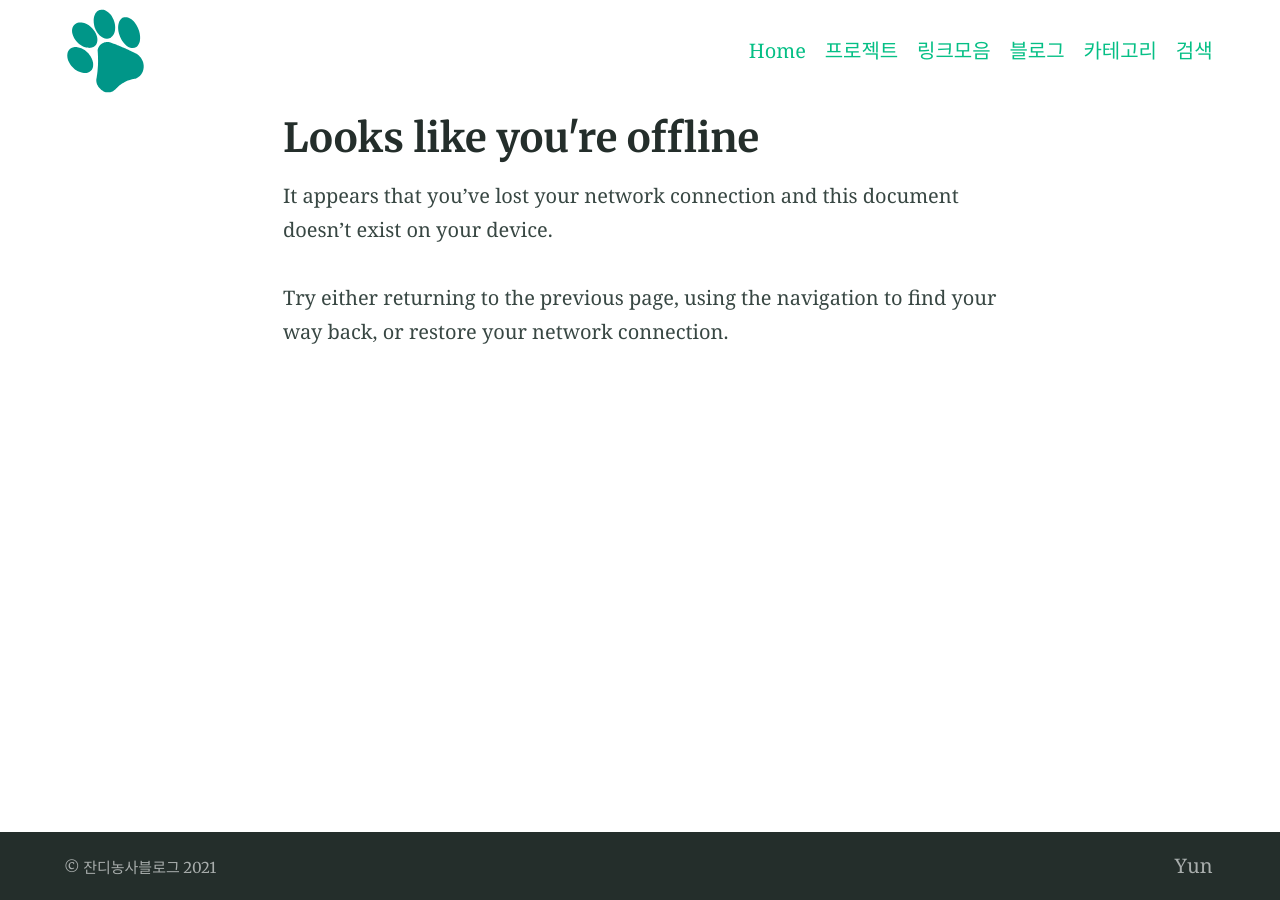
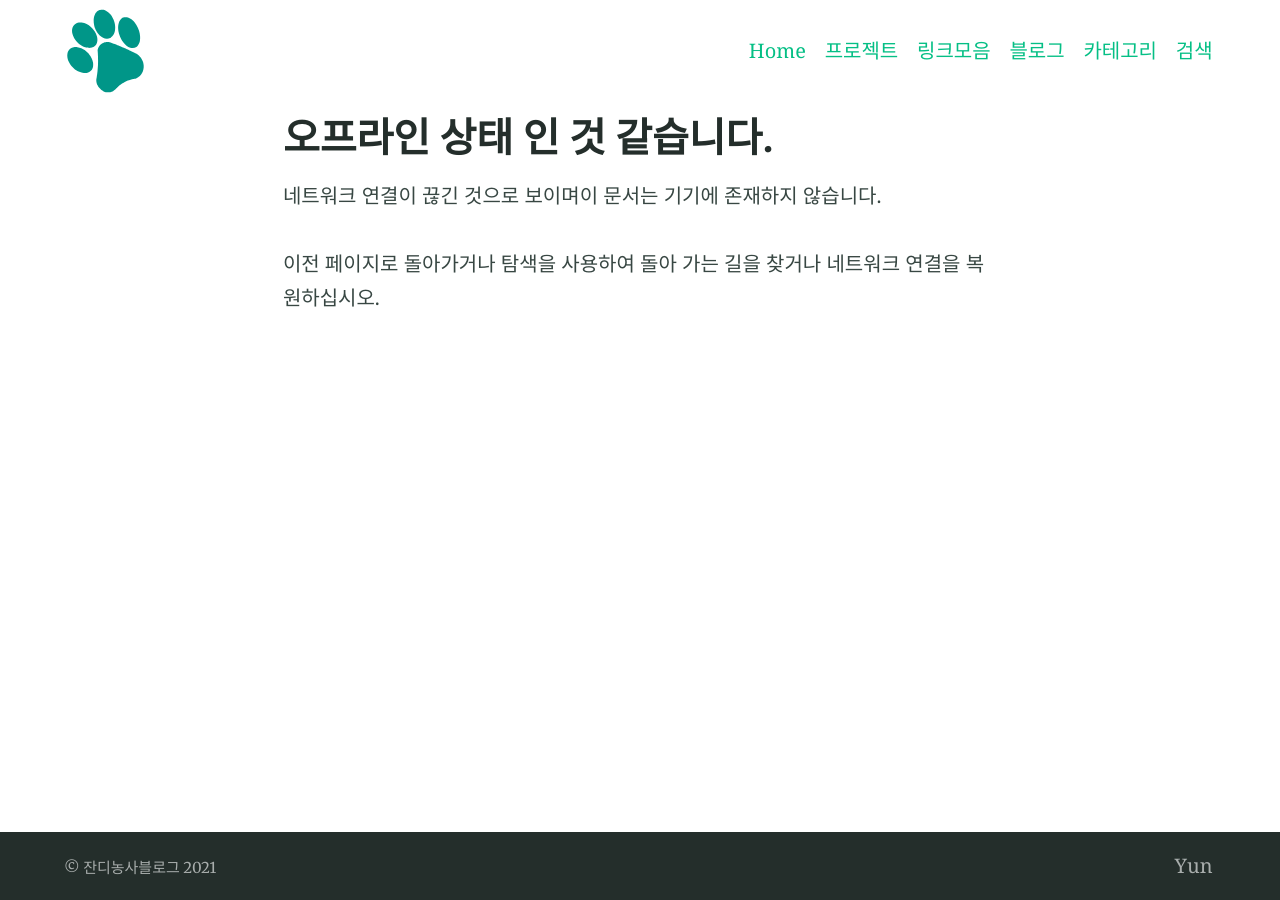
Before and after one commit to EngineerYun/EngineerYun.github.io, a Jekyll site: the page built from offline.md, in a window 1280 px wide. Built offline with Jekyll 4.4.1, drawn with Linux system fonts in a browser that asks for light colours.

Commit message:
오프라인 페이지 번역

```diff
--- a/offline.md
+++ b/offline.md
@@ -1,9 +1,8 @@
 ---
-title: Looks like you're offline
+title: 오프라인 상태 인 것 같습니다.
 indexing: false
 sitemap: false
 ---
+네트워크 연결이 끊긴 것으로 보이며이 문서는 기기에 존재하지 않습니다.
 
-It appears that you've lost your network connection and this document doesn't exist on your device.
-
-Try either returning to the previous page, using the navigation to find your way back, or restore your network connection.
+이전 페이지로 돌아가거나 탐색을 사용하여 돌아 가는 길을 찾거나 네트워크 연결을 복원하십시오.
```
